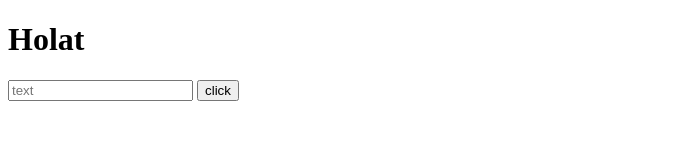
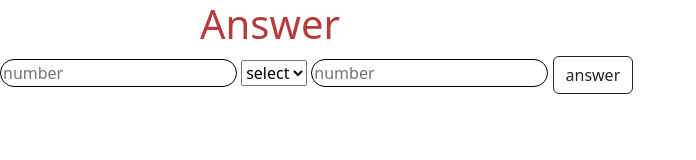
Before and after one commit to bahodirovweb/radom-game-by-B.A.A, a plain HTML site: page index.html in a window 1280 px wide. Shown: the whole page, without its empty margins (0-696 px from the left). Drawn offline with nearby package versions, Linux system fonts and the light colour scheme.

Commit message:
calculator

```diff
--- a/index.html
+++ b/index.html
@@ -1,15 +1,52 @@
 <!DOCTYPE html>
 <html lang="en">
+
 <head>
     <meta charset="UTF-8">
     <meta name="viewport" content="width=device-width, initial-scale=1.0">
     <title>Document</title>
+    <link href="https://cdn.jsdelivr.net/npm/bootstrap@5.3.2/dist/css/bootstrap.min.css" rel="stylesheet"
+        integrity="sha384-T3c6CoIi6uLrA9TneNEoa7RxnatzjcDSCmG1MXxSR1GAsXEV/Dwwykc2MPK8M2HN" crossorigin="anonymous">
+    <style>
+        h1 {
+            padding-left: 200px;
+            color: rgb(182, 59, 59);
+        }
 
+        .inp1 {
+            border-radius: 20px;
+            border: 1px solid;
+        }
+
+        .inp2 {
+            border-radius: 20px;
+            border: 1px solid;
+        }
+        .btn{
+            border: 1px solid;
+
+        }
+    </style>
 </head>
+
 <body>
-    <h1>Holat</h1>
-    <input type="text" placeholder="text">
-    <button onclick="fn()">click</button>
+    <h1 class="title">Answer</h1>
+    <form action="#">
+        <input class="inp1" type="text" placeholder="number">
+        <select class="select">
+            <option hidden class="slc">select</option>
+            <option value="/">/</option>
+            <option value="*">*</option>
+            <option value="-">-</option>
+            <option value="+">+</option>
+        </select>
+        <input class="inp2" type="text" placeholder="number">
+        <button type="submit" class="btn">answer</button>
+    </form>
     <script src="./js/main.js"></script>
 </body>
+<script src="https://cdn.jsdelivr.net/npm/bootstrap@5.3.2/dist/js/bootstrap.bundle.min.js"
+    integrity="sha384-C6RzsynM9kWDrMNeT87bh95OGNyZPhcTNXj1NW7RuBCsyN/o0jlpcV8Qyq46cDfL"
+    crossorigin="anonymous"></script>
+
 </html>
--- a/js/main.js
+++ b/js/main.js
@@ -1,25 +1,26 @@
-var inp = document.querySelector('input');
-var h1 = document.querySelector("h1");
-var numRan = Math.floor(Math.random() * 10)
-var count = 1
+var elTitle = document.querySelector('.title');
+var elForm = document.querySelector('form');
+var elSelect = document.querySelector('.select');
 
-function fn() {
-    count = count + 1
-    var val = inp.value;
-    if (count <= 3) {
-        if (numRan > val) {
-            h1.textContent = "raqami katta"
-        }
-        else if (numRan < val) {
-            h1.textContent = "raqami kichik"
-        } else if (numRan == val) {
-            h1.textContent = "MALADES"
-        }
-    }else {
-        h1.textContent = "topa olmadin  javob (" + numRan + ")edi"
+
+
+elForm.addEventListener('submit', function (btn) {
+    btn.preventDefault()
+    var inp1 = document.querySelector('.inp1').value * 1
+    var inp2 = document.querySelector('.inp2').value * 1
+    var result;
+
+    if (elSelect.value == '+') {
+        result = inp1 + inp2
+    } else if (elSelect.value == '-') {
+        result = inp1 - inp2
+    } else if (elSelect.value == '/') {
+        result = inp1 / inp2
+    } else if (elSelect.value == '*') {
+        result = inp1 * inp2
+    } else {
+        h1.textContent = "raqam emas"
     }
 
-    inp.value = '';
-    inp.focus();
-
-}
+    elTitle.textContent = result
+})
```
